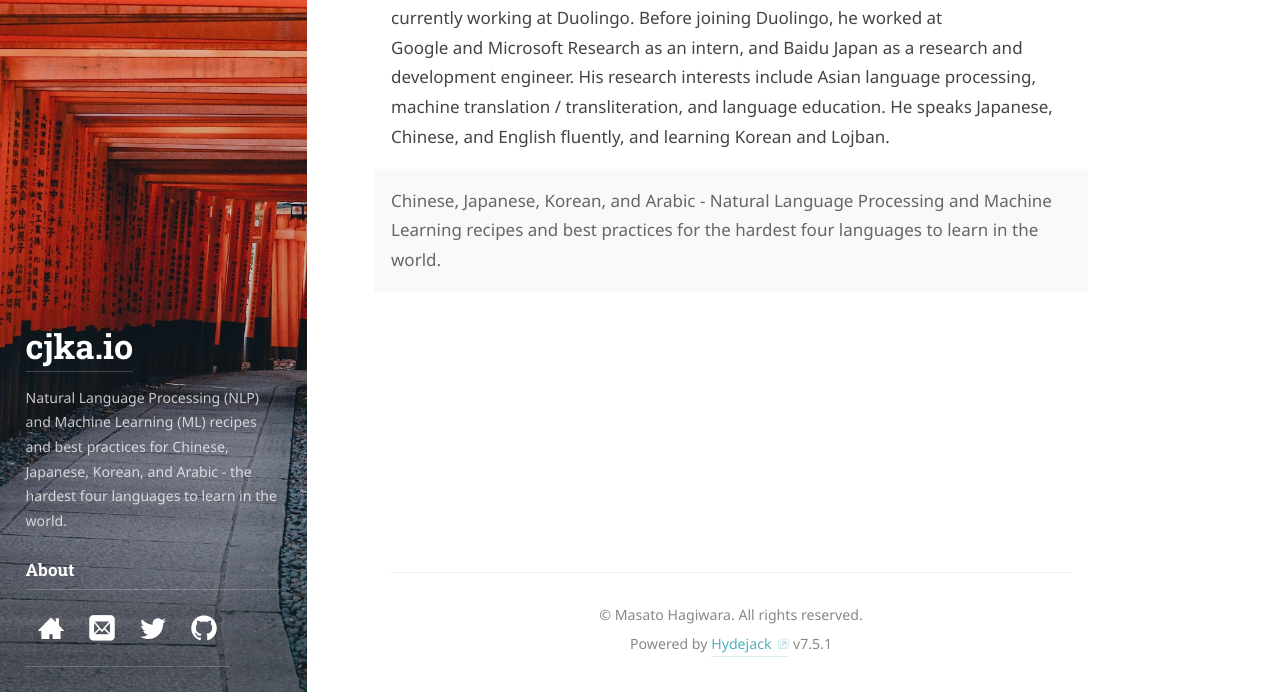
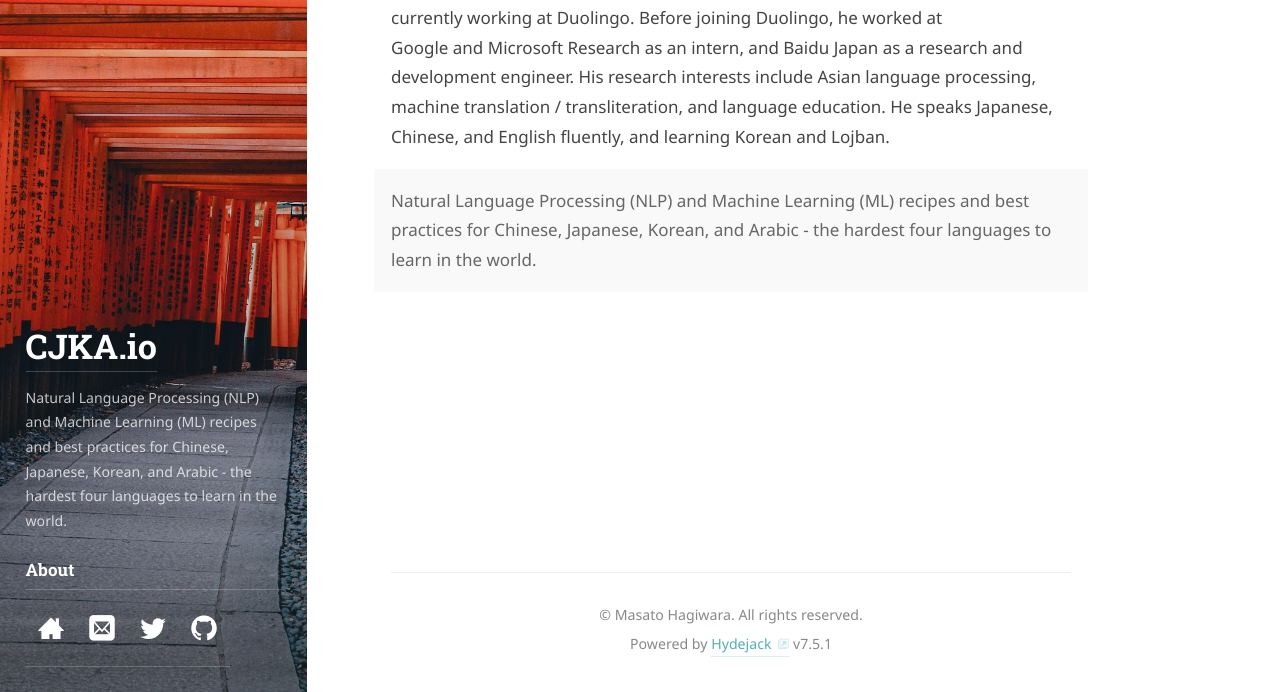
Before and after one commit to mhagiwara/cjka.io, a Jekyll site: the page built from about.md, in a window 1280 px wide, cut to the strip 208-900 px from the top of the page. Built offline with Jekyll 4.4.1, drawn with Linux system fonts in a browser that asks for light colours; some web fonts are replaced.

```diff
--- a/_config.yml
+++ b/_config.yml
@@ -22,7 +22,7 @@ baseurl:               ''
 lang:                  en
 
 # The title of your blog. Used in the sidebar and the browser tab.
-title:                 cjka.io
+title:                 CJKA.io
 
 # A short description (~150 chars) of the page used for the meta description tag.
 # Can use markdown, but no more than one paragraph (enforced by `>`)
--- a/about.md
+++ b/about.md
@@ -2,8 +2,7 @@
 layout: about
 title: About
 description: >
-  Chinese, Japanese, Korean, and Arabic - Natural Language Processing and Machine Learning recipes and best practices
-  for the hardest four languages to learn in the world.
+  Natural Language Processing (NLP) and Machine Learning (ML) recipes and best practices for Chinese, Japanese, Korean, and Arabic - the hardest four languages to learn in the world.
 menu: true
 order: 1
 ---
```
